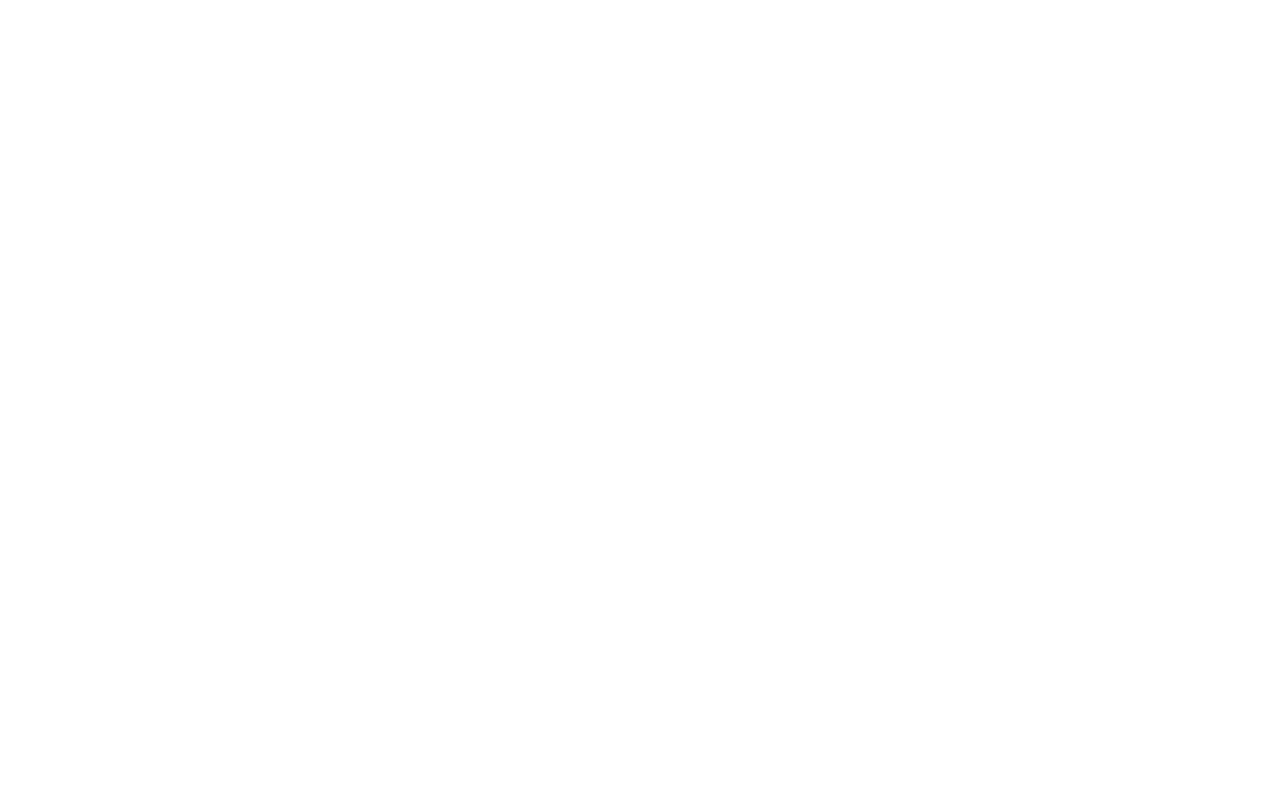
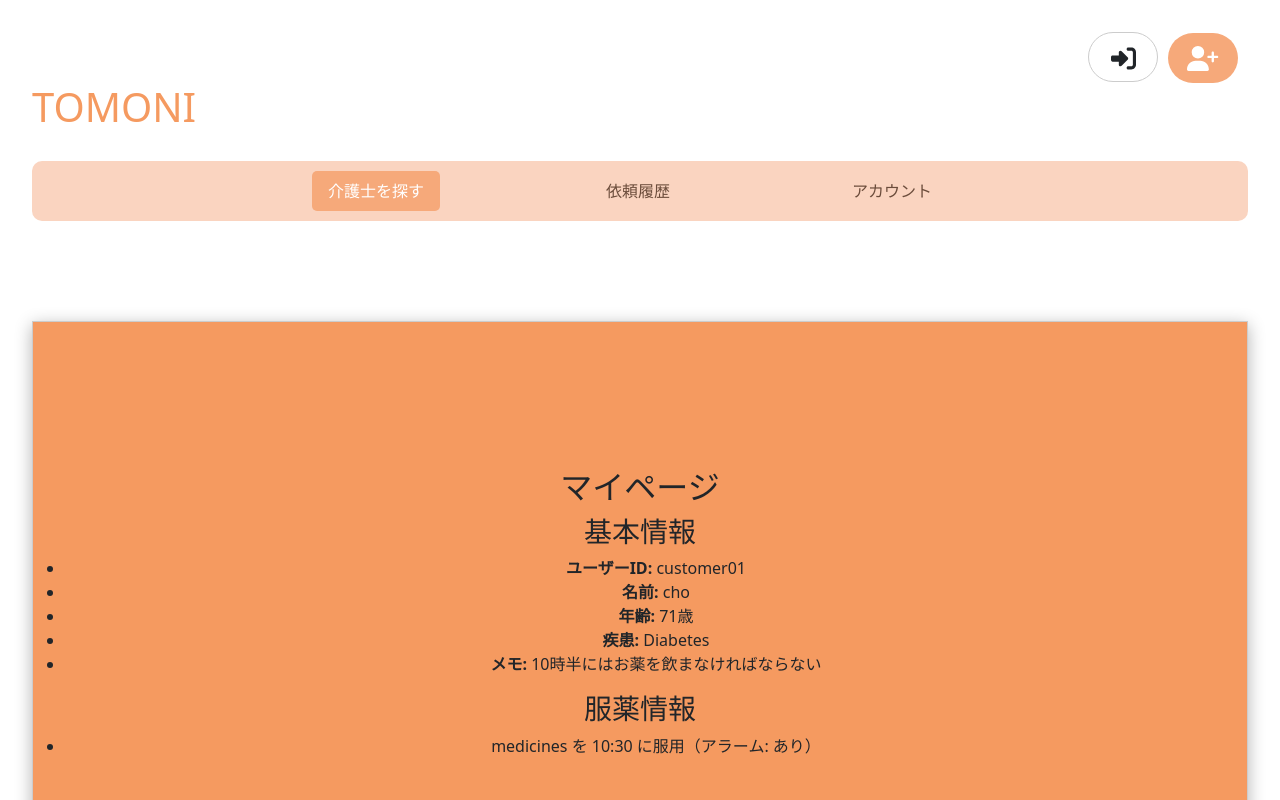
Before and after one commit to dabu76/TOMONI, a React (Vite) app: page /mypage in a window 1280 px wide. Before the commit this address had no page. Shown: the top 800 px of the page. Built offline with nearby package versions, Linux system fonts and the light colour scheme.

Commit message:
マイページ追加

```diff
--- a/src/context/UserContext.jsx
+++ b/src/context/UserContext.jsx
@@ -13,8 +13,9 @@
       .then((res) => {
         setUser(res.data);
       })
-      .catch(() => {
-        setUser(res.data);
+      .catch((err) => {
+        console.error("ユーザー情報の取得に失敗しました。", err);
+        setUser(null);
       })
       .finally(() => {
         setLoading(false);
--- a/src/index.css
+++ b/src/index.css
@@ -531,3 +531,15 @@
   justify-content: center;
   align-items: center;
 }
+.mypage_container {
+  display: flex;
+  flex-direction: column;
+  justify-content: center;
+  border: none;
+  box-shadow: 0 4px 16px rgba(0, 0, 0, 0.3);
+  background: #f59a60;
+  border: 1px #ccc solid;
+  height: 600px;
+  margin-top: 100px;
+  display: flex;
+}
--- a/src/main.jsx
+++ b/src/main.jsx
@@ -10,6 +10,7 @@
 import { UserProvider } from "./context/UserContext";
 import History from "./page/History";
 import ReservationDetail from "./page/ReservationDetail";
+import MyPage from "./page/Mypage.jsx";
 import "./style/custom.scss";
 
 import App from "./App.jsx";
@@ -37,6 +38,7 @@
               element={<ReservationComplete></ReservationComplete>}
             />
             <Route path="History" element={<History></History>} />
+            <Route path="mypage" element={<MyPage></MyPage>} />
           </Route>
         </Routes>
       </BrowserRouter>
--- /dev/null
+++ b/src/page/Mypage.jsx
@@ -0,0 +1,53 @@
+import { useContext, useEffect, useState } from "react";
+import { UserContext } from "../context/UserContext";
+import axios from "axios";
+
+export default function MyPage() {
+  const { user, loading } = useContext(UserContext);
+
+  if (loading) return <p>読み込み中...</p>;
+  if (!user) return <p>ログインしてください。</p>;
+
+  return (
+    <div className="mypage_container">
+      <h2>マイページ</h2>
+
+      <section className="profile-section">
+        <h3>基本情報</h3>
+        <ul>
+          <li>
+            <strong>ユーザーID:</strong> {user.userId}
+          </li>
+          <li>
+            <strong>名前:</strong> {user.name}
+          </li>
+          <li>
+            <strong>年齢:</strong> {user.age}歳
+          </li>
+          <li>
+            <strong>疾患:</strong> {user.disease}
+          </li>
+          <li>
+            <strong>メモ:</strong> {user.notes}
+          </li>
+        </ul>
+      </section>
+
+      <section className="medicine-section">
+        <h3>服薬情報</h3>
+        {user.medicines && user.medicines.length > 0 ? (
+          <ul>
+            {user.medicines.map((med, idx) => (
+              <li key={idx}>
+                {med.name} を {med.time} に服用（アラーム:{" "}
+                {med.alarm ? "あり" : "なし"}）
+              </li>
+            ))}
+          </ul>
+        ) : (
+          <p>服薬情報がありません。</p>
+        )}
+      </section>
+    </div>
+  );
+}
```
